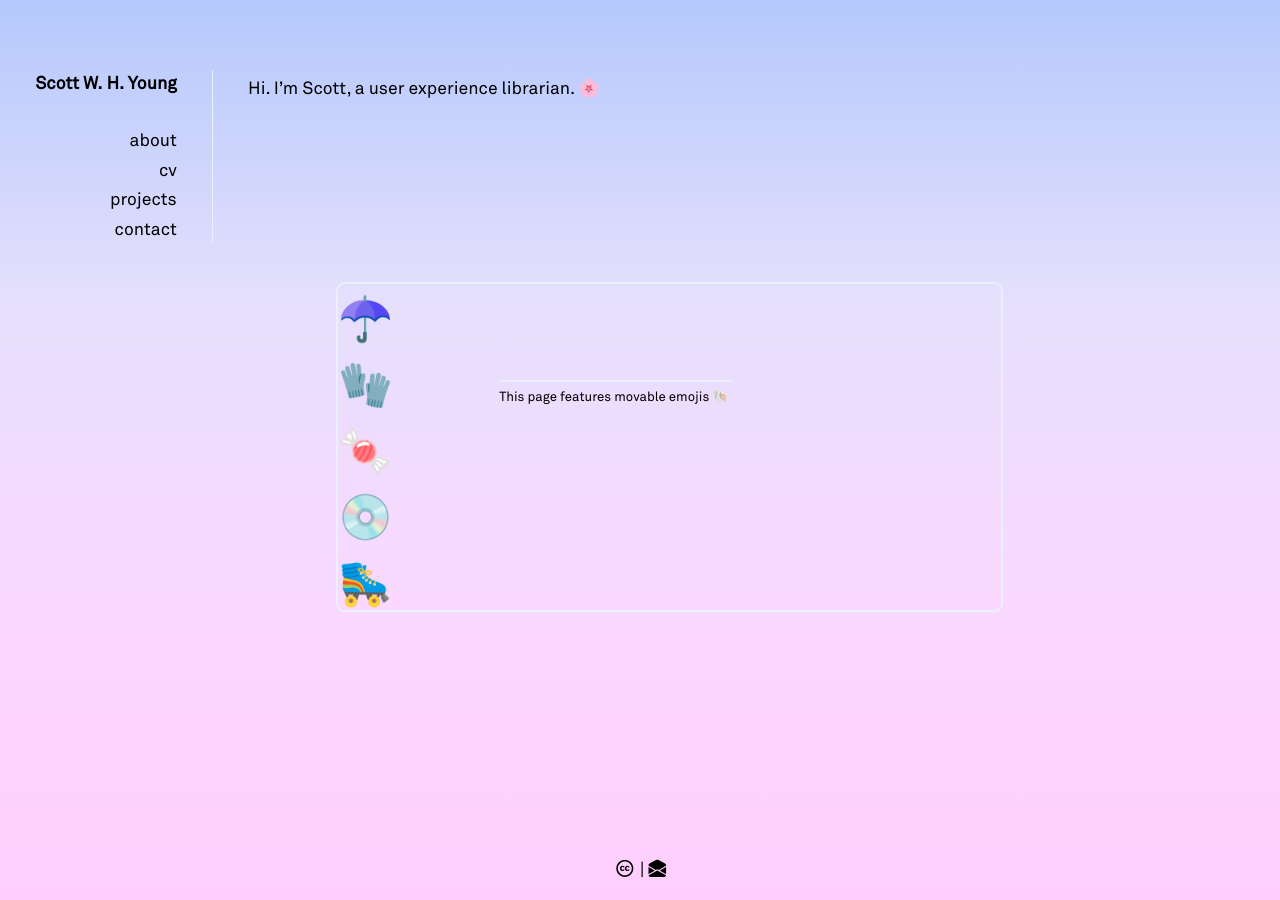
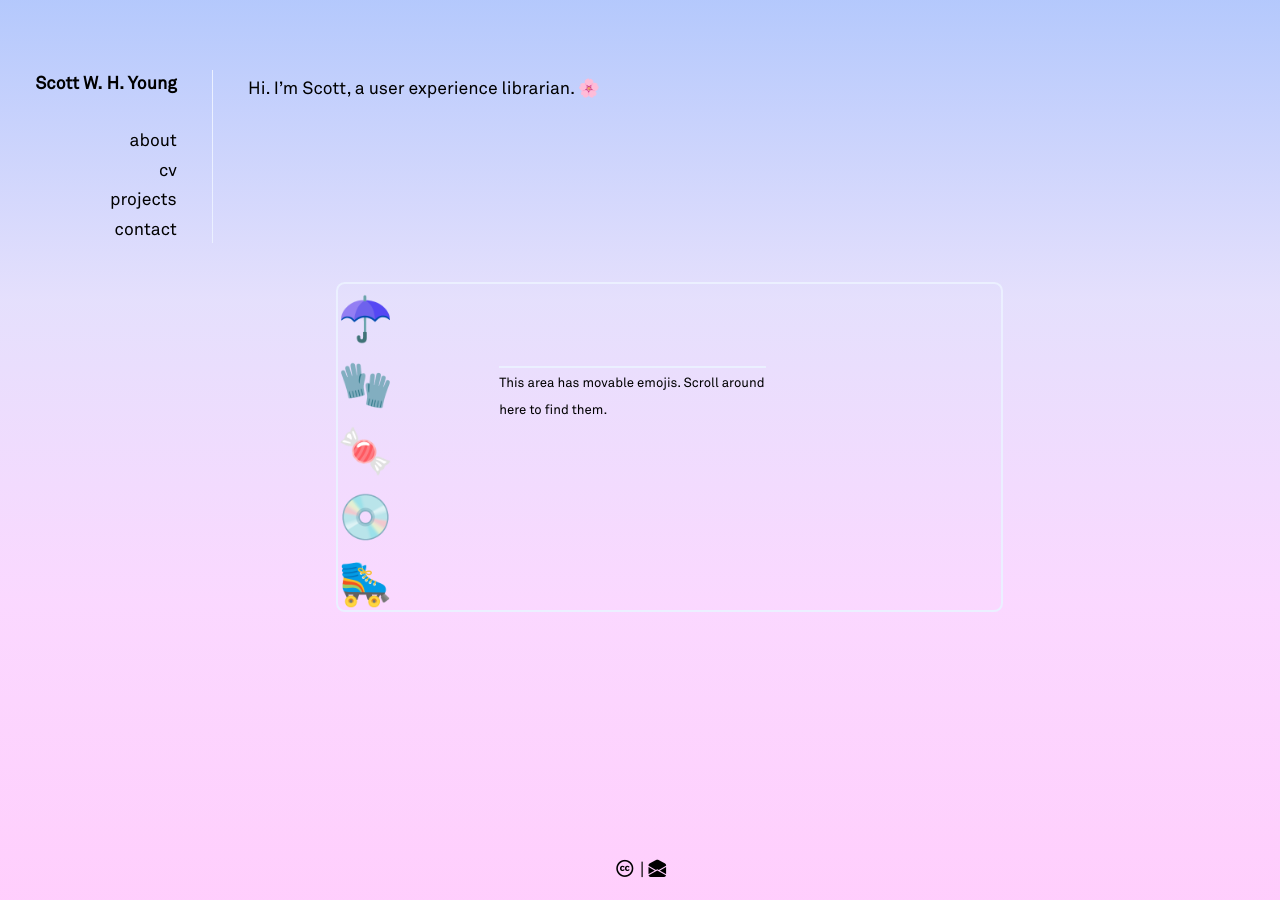
Before and after one commit to swyoung/swyoung.github.io, a Jekyll site: the page built from index.md, in a window 1280 px wide. Built offline with Jekyll 4.4.1, drawn with Linux system fonts in a browser that asks for light colours; nearby versions of some CDN libraries; a style sheet for code colours, icons or effects is not loaded.

Commit message:
Update index.md
update emoji instructions

```diff
--- a/index.md
+++ b/index.md
@@ -15,6 +15,6 @@ Hi. I’m Scott, a user experience librarian. <span class="emoji-spin">🌸</spa
   <div id="bubbles" can-move aria-label="drag the bubbles" style="font-size:40px">🫧</div>
  </div>
  <!-- <div can-duplicate="bubbles" style="position:absolute; padding: .25em;font-size: 75%;background: linear-gradient(180deg, rgba(176, 198, 252, 0.95), rgba(228, 222, 252, 0.95), rgba(250, 214, 255, 0.95));height: 200px;width: 100px;">More bubbles</div> -->
-<div style="border-top:2px solid hsla(223,100%,96%,80);margin:1em;width:35%;position:relative;left:35%;bottom:50%">
-<span style="font-size:75%">This page features movable emojis 🐚 </span>
+<div style="border-top:2px solid hsla(223,100%,96%,80);margin:1em;width:40%;position:relative;left:35%;bottom:50%">
+<span style="font-size:75%">This area has movable emojis. Scroll around here to find them.</span>
 </div>
```
